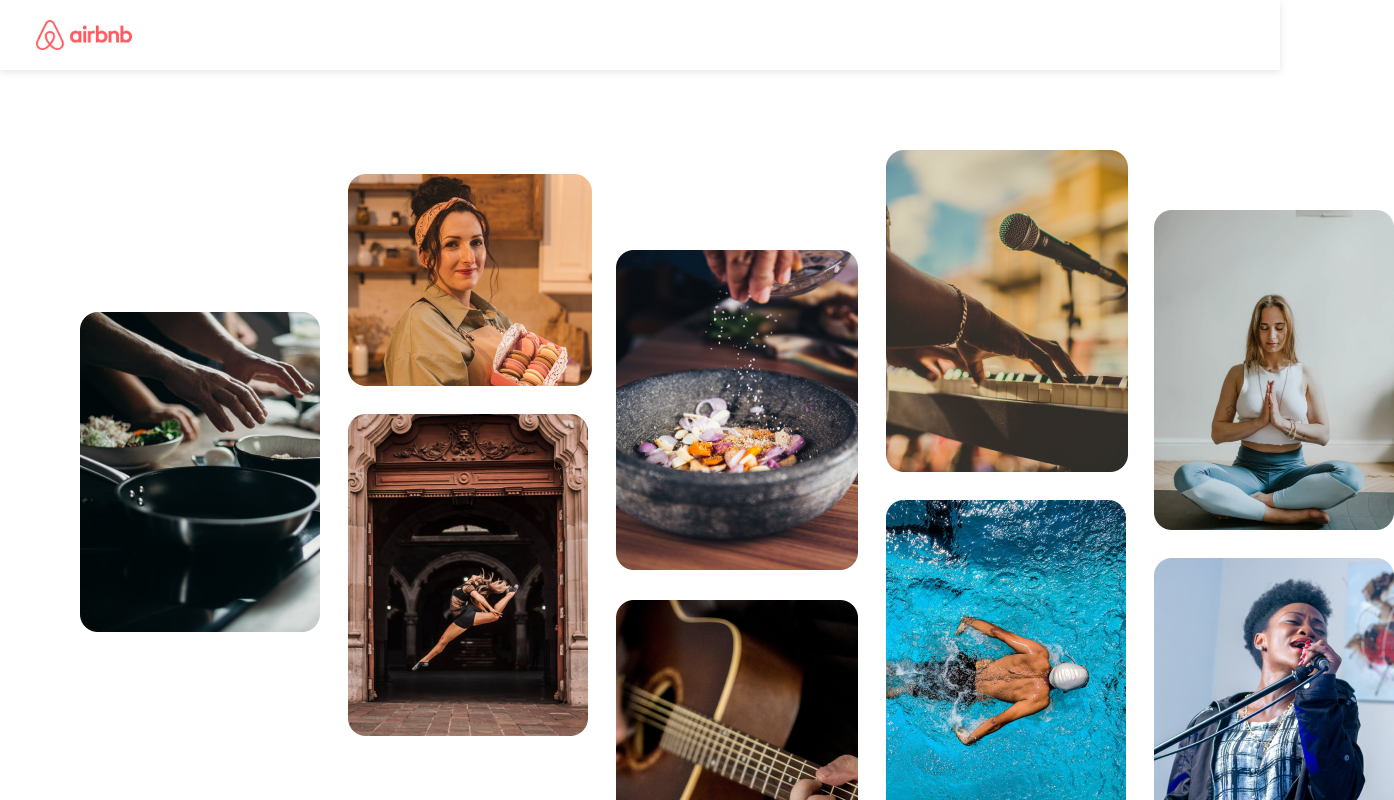
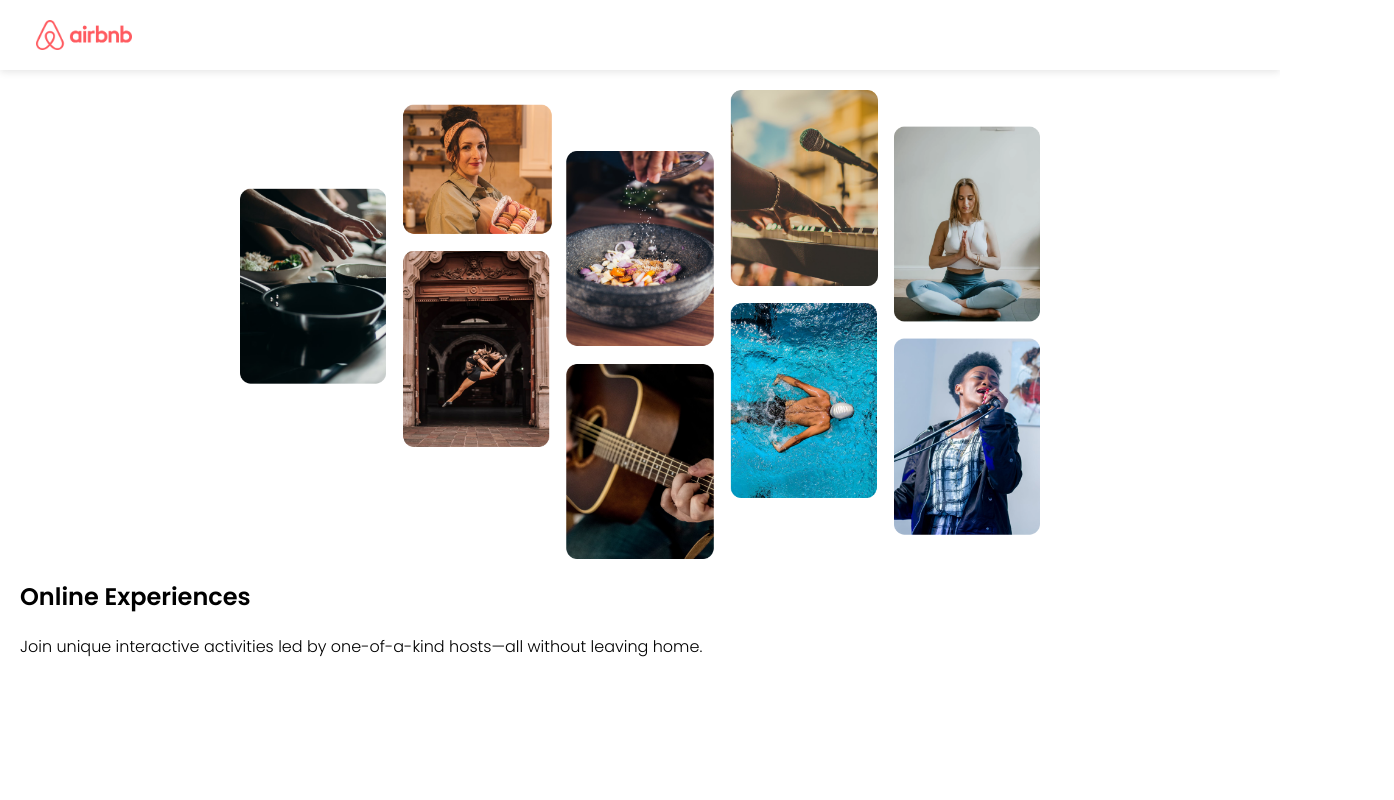
Before and after one commit to Elikibs/airbnb-experience, a React (Vite) app: page / in a window 1280 px wide. Shown: the top 800 px of the page, 1394 px wide, since content can reach past the window. Built offline with nearby package versions, Linux system fonts and the light colour scheme.

Commit message:
Updated hero component and it's styling

```diff
--- a/src/components/Hero.jsx
+++ b/src/components/Hero.jsx
@@ -2,15 +2,12 @@
 
 function Hero (){
     return (
-        <div className="hero--section">
-            <div className="hero--photo">
-                <img src={photogrid} alt="section photogrid" />
-            </div>
-            <div className="hero-contents">
-                <h3 className="contents--title">Online Experiences</h3>
-                <p className="contents--paragraph">Join unique interactive activities led by one-of-a-kind hosts-all without leaving home</p>
-            </div>
-        </div>
+        <section className="hero">
+            <img src={photogrid} className="hero--photo"/>
+            <h1 className="hero--title">Online Experiences</h1>
+            <p className="hero--text">Join unique interactive activities led by
+            one-of-a-kind hosts—all without leaving home.</p>
+        </section>
     )
 }
 
--- a/src/styles.css
+++ b/src/styles.css
@@ -4,6 +4,7 @@
 
 body {
     margin: 0;
+    font-family: 'Poppins', sans-serif;
 }
 
 nav {
@@ -16,6 +17,22 @@
 .nav--logo {
     max-width: 100px;
 }
-.hero--section {
-    padding: 5em;
+
+section{
+    padding: 20px;
 }
+.hero{
+    display: flex;
+    flex-direction: column;
+}
+.hero--photo {
+    max-width: 800px;
+    align-self: center;
+}
+.hero--header {
+    margin-bottom: 16px;
+}
+
+.hero--text {
+    margin-top: 0;
+}
```
